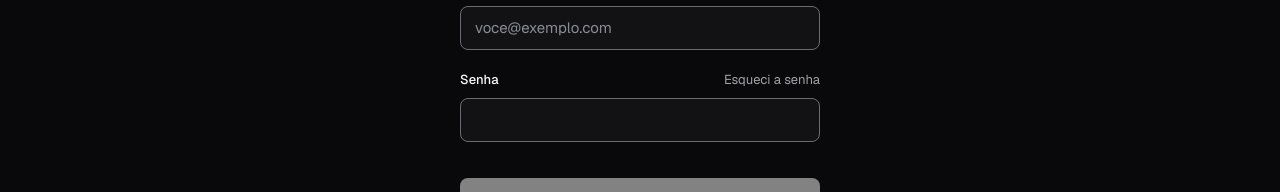
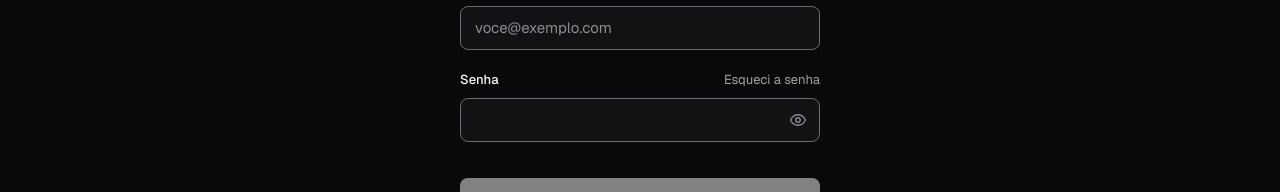
Before and after one commit to mj01px/rolehound, a React (Vite) app in the folder frontend/: page /entrar in a window 1280 px wide. Shown: the part 349-541 px from the top of the page. Built offline with nearby package versions, Linux system fonts and the light colour scheme; no server answers.

Commit message:
feat(web): add a show password toggle to password fields

```diff
--- a/frontend/src/ui/Field.tsx
+++ b/frontend/src/ui/Field.tsx
@@ -1,4 +1,4 @@
-import { useId, type InputHTMLAttributes, type ReactNode } from 'react'
+import { useId, useState, type InputHTMLAttributes, type ReactNode } from 'react'
 import styles from './ui.module.css'
 
 interface FieldProps extends InputHTMLAttributes<HTMLInputElement> {
@@ -9,10 +9,23 @@ interface FieldProps extends InputHTMLAttributes<HTMLInputElement> {
   error?: string | undefined
 }
 
-export function Field({ label, aside, help, error, className, ...input }: FieldProps) {
+export function Field({ label, aside, help, error, className, type, ...input }: FieldProps) {
   const id = useId()
   const hintId = `${id}-hint`
   const hint = error ?? help
+  const isPassword = type === 'password'
+  const [visible, setVisible] = useState(false)
+
+  const field = (
+    <input
+      id={id}
+      type={isPassword && visible ? 'text' : type}
+      className={[styles.input, isPassword && styles.inputWithToggle, error && styles.inputError, className].filter(Boolean).join(' ')}
+      aria-invalid={error ? true : undefined}
+      aria-describedby={hint ? hintId : undefined}
+      {...input}
+    />
+  )
 
   return (
     <div className={styles.field}>
@@ -22,13 +35,23 @@ export function Field({ label, aside, help, error, className, ...input }: FieldP
         </label>
         {aside}
       </div>
-      <input
-        id={id}
-        className={[styles.input, error && styles.inputError, className].filter(Boolean).join(' ')}
-        aria-invalid={error ? true : undefined}
-        aria-describedby={hint ? hintId : undefined}
-        {...input}
-      />
+      {isPassword ? (
+        <div className={styles.inputWrap}>
+          {field}
+          <button
+            type="button"
+            className={styles.toggle}
+            onClick={() => setVisible((v) => !v)}
+            aria-label={visible ? 'Esconder' : 'Mostrar'}
+            aria-pressed={visible}
+            aria-controls={id}
+          >
+            {visible ? <EyeOffIcon /> : <EyeIcon />}
+          </button>
+        </div>
+      ) : (
+        field
+      )}
       {hint && (
         <span id={hintId} className={error ? styles.error : styles.help}>
           {hint}
@@ -37,3 +60,23 @@ export function Field({ label, aside, help, error, className, ...input }: FieldP
     </div>
   )
 }
+
+function EyeIcon() {
+  return (
+    <svg width="18" height="18" viewBox="0 0 24 24" fill="none" stroke="currentColor" strokeWidth="1.8" strokeLinecap="round" strokeLinejoin="round" aria-hidden="true">
+      <path d="M2 12s3.5-7 10-7 10 7 10 7-3.5 7-10 7S2 12 2 12Z" />
+      <circle cx="12" cy="12" r="3" />
+    </svg>
+  )
+}
+
+function EyeOffIcon() {
+  return (
+    <svg width="18" height="18" viewBox="0 0 24 24" fill="none" stroke="currentColor" strokeWidth="1.8" strokeLinecap="round" strokeLinejoin="round" aria-hidden="true">
+      <path d="M10.6 5.1A10.6 10.6 0 0 1 12 5c6.5 0 10 7 10 7a17.6 17.6 0 0 1-2.2 3.2" />
+      <path d="M6.6 6.6C3.7 8.5 2 12 2 12s3.5 7 10 7a9.7 9.7 0 0 0 5.4-1.6" />
+      <path d="M9.9 9.9a3 3 0 0 0 4.2 4.2" />
+      <path d="m2 2 20 20" />
+    </svg>
+  )
+}
--- a/frontend/src/ui/ui.module.css
+++ b/frontend/src/ui/ui.module.css
@@ -102,6 +102,38 @@
   border-color: var(--danger);
 }
 
+.inputWrap {
+  position: relative;
+}
+
+.inputWithToggle {
+  padding-right: 44px;
+}
+
+.toggle {
+  position: absolute;
+  top: 0;
+  right: 0;
+  width: 44px;
+  height: 44px;
+  display: grid;
+  place-items: center;
+  border: none;
+  background: none;
+  color: var(--faint);
+  cursor: pointer;
+  border-radius: 8px;
+}
+
+.toggle:hover {
+  color: var(--ink);
+}
+
+.toggle:focus-visible {
+  outline: 2px solid var(--signal-bright);
+  outline-offset: -2px;
+}
+
 .help {
   font: 400 12px/16px var(--font-sans);
   color: var(--faint);
```
